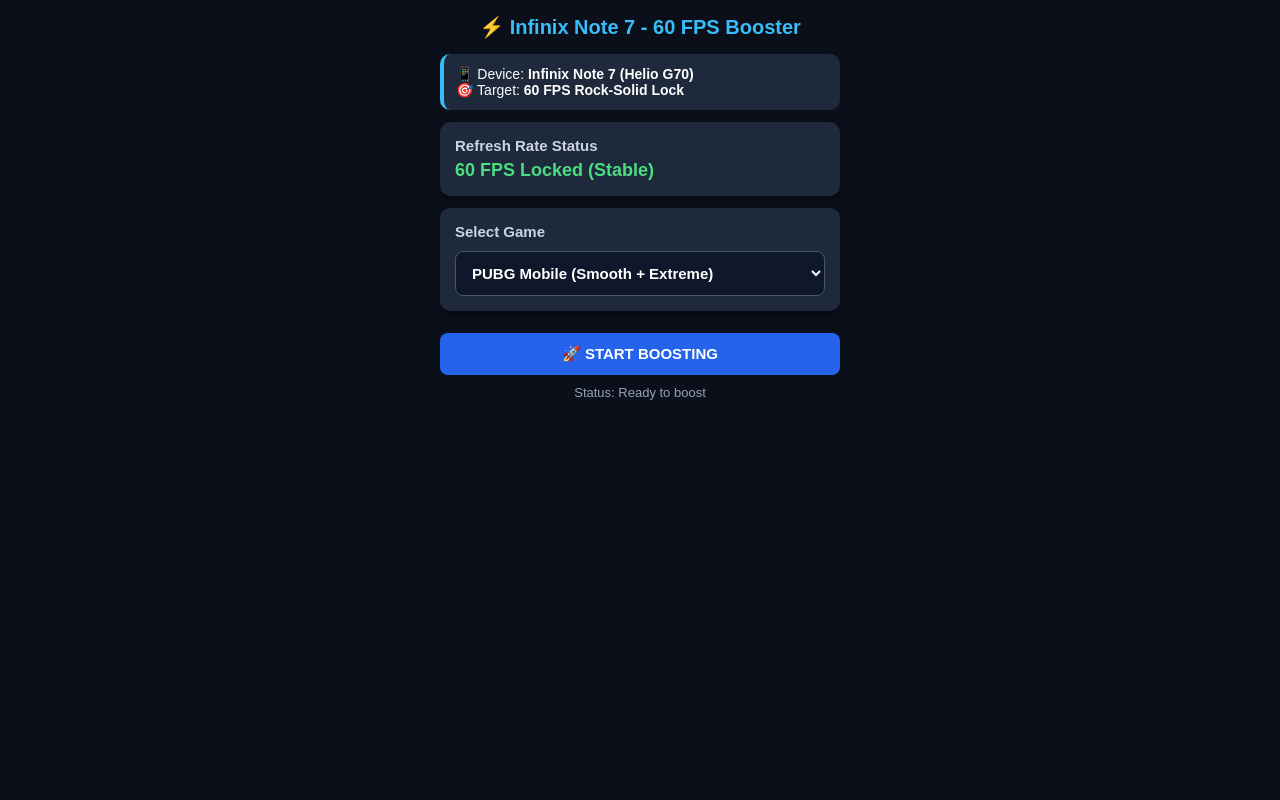
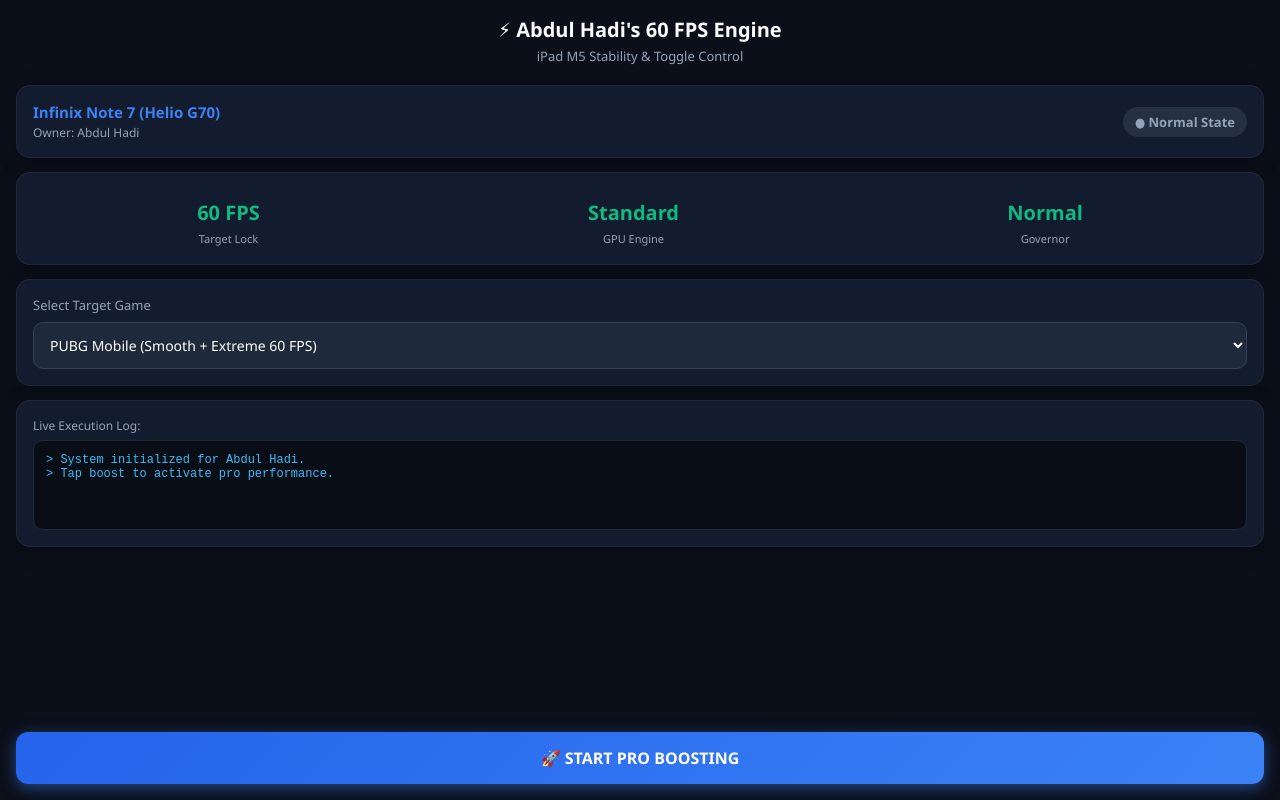
Before and after one commit to abdulmajeed9t7-max/60fps, a plain HTML site: page index.html in a window 1280 px wide. Drawn offline with Linux system fonts and the light colour scheme.

Commit message:
Update index.html

```diff
--- a/index.html
+++ b/index.html
@@ -1,136 +1,267 @@
 <!DOCTYPE html>
-<html lang="ur">
+<html lang="en">
 <head>
     <meta charset="UTF-8">
     <meta name="viewport" content="width=device-width, initial-scale=1.0">
-    <title>60 FPS Game Booster</title>
+    <title>Abdul Hadi - 60 FPS Pro Game Booster</title>
     <style>
+        :root {
+            --bg-color: #0b0f19;
+            --card-bg: #131c2e;
+            --accent: #3b82f6;
+            --accent-glow: rgba(59, 130, 246, 0.5);
+            --success: #10b981;
+            --danger: #ef4444;
+            --text-main: #f8fafc;
+            --text-secondary: #94a3b8;
+        }
         * {
             box-sizing: border-box;
             margin: 0;
             padding: 0;
-            font-family: Arial, sans-serif;
+            font-family: 'Segoe UI', Tahoma, Geneva, Verdana, sans-serif;
         }
         body {
-            background-color: #0b0f19;
-            color: #ffffff;
-            padding: 15px;
+            background-color: var(--bg-color);
+            color: var(--text-main);
+            padding: 16px;
+            min-height: 100vh;
+            display: flex;
+            flex-direction: column;
+            justify-content: space-between;
         }
-        .container {
-            max-width: 400px;
-            margin: 0 auto;
+        .header {
+            text-align: center;
+            margin-bottom: 20px;
         }
-        h0 {
-            text-align: center;
-            display: block;
+        .header h1 {
             font-size: 20px;
-            margin-bottom: 15px;
-            color: #38bdf8;
-            font-weight: bold;
+            color: var(--text-main);
+            margin-bottom: 4px;
+        }
+        .header p {
+            font-size: 13px;
+            color: var(--text-secondary);
+        }
+        .card {
+            background-color: var(--card-bg);
+            border-radius: 14px;
+            padding: 16px;
+            margin-bottom: 14px;
+            border: 1px solid rgba(255, 255, 255, 0.05);
+            box-shadow: 0 4px 20px rgba(0, 0, 0, 0.3);
         }
         .device-info {
+            display: flex;
+            justify-content: space-between;
+            align-items: center;
+        }
+        .device-info div h3 {
+            font-size: 15px;
+            color: var(--accent);
+        }
+        .device-info div p {
+            font-size: 12px;
+            color: var(--text-secondary);
+            margin-top: 2px;
+        }
+        .status-badge {
+            display: inline-flex;
+            align-items: center;
+            gap: 6px;
+            background: rgba(148, 163, 184, 0.15);
+            color: var(--text-secondary);
+            padding: 6px 12px;
+            border-radius: 20px;
+            font-size: 13px;
+            font-weight: 600;
+        }
+        .fps-meter-box {
+            display: flex;
+            justify-content: space-around;
+            text-align: center;
+            margin-top: 10px;
+        }
+        .fps-stat h2 {
+            font-size: 20px;
+            color: var(--success);
+        }
+        .fps-stat span {
+            font-size: 11px;
+            color: var(--text-secondary);
+        }
+        .select-group label {
+            display: block;
+            font-size: 13px;
+            color: var(--text-secondary);
+            margin-bottom: 8px;
+        }
+        select {
+            width: 100%;
             background: #1e293b;
+            color: white;
+            border: 1px solid #334155;
             padding: 12px;
             border-radius: 10px;
-            margin-bottom: 12px;
             font-size: 14px;
-            border-left: 4px solid #38bdf8;
-        }
-        .card {
-            background: #1e293b;
-            padding: 15px;
-            border-radius: 10px;
-            margin-bottom: 12px;
-            box-shadow: 0 4px 6px rgba(0,0,0,0.4);
-        }
-        .card h3 {
-            font-size: 15px;
-            margin-bottom: 6px;
-            color: #cbd5e1;
-        }
-        .status {
-            font-size: 18px;
-            font-weight: bold;
-            color: #4ade80;
-        }
-        select, button {
-            width: 100%;
-            padding: 12px;
-            border-radius: 8px;
-            font-size: 15px;
-            font-weight: bold;
-            border: none;
             outline: none;
         }
-        select {
-            background: #0f172a;
+        .btn-boost {
+            width: 100%;
+            background: linear-gradient(135deg, #2563eb, #3b82f6);
             color: white;
-            border: 1px solid #475569;
-            margin-top: 5px;
+            border: none;
+            padding: 15px;
+            border-radius: 12px;
+            font-size: 16px;
+            font-weight: bold;
+            cursor: pointer;
+            box-shadow: 0 4px 15px var(--accent-glow);
+            transition: all 0.2s ease;
+            margin-top: 10px;
         }
-        button {
-            background: #2563eb;
-            color: white;
-            cursor: pointer;
-            margin-top: 10px;
-            transition: 0.2s;
+        .btn-boost.active-boost {
+            background: linear-gradient(135deg, #dc2626, #ef4444);
+            box-shadow: 0 4px 15px rgba(239, 68, 68, 0.5);
         }
-        button:active {
-            background: #1d4ed8;
+        .btn-boost:active {
+            transform: scale(0.98);
         }
-        #log {
-            margin-top: 10px;
-            font-size: 13px;
-            color: #94a3b8;
-            text-align: center;
+        .log-box {
+            background: #090d16;
+            border-radius: 10px;
+            padding: 12px;
+            font-family: monospace;
+            font-size: 12px;
+            color: #38bdf8;
+            height: 90px;
+            overflow-y: auto;
+            border: 1px solid #1e293b;
+        }
+        .floating-hud {
+            position: fixed;
+            top: 10px;
+            right: 10px;
+            background: rgba(0, 0, 0, 0.75);
+            border: 1px solid var(--success);
+            color: var(--success);
+            padding: 4px 8px;
+            border-radius: 6px;
+            font-size: 11px;
+            font-family: monospace;
+            z-index: 999;
+            display: none;
         }
     </style>
 </head>
 <body>
 
-    <div class="container">
-        <h0>⚡ Infinix Note 7 - 60 FPS Booster</h0>
+    <div class="floating-hud" id="hudWidget">60 FPS | Normal</div>
 
-        <div class="device-info">
-            📱 Device: <b>Infinix Note 7 (Helio G70)</b><br>
-            🎯 Target: <b>60 FPS Rock-Solid Lock</b>
+    <div>
+        <div class="header">
+            <h1>⚡ Abdul Hadi's 60 FPS Engine</h1>
+            <p>iPad M5 Stability & Toggle Control</p>
+        </div>
+
+        <div class="card device-info">
+            <div>
+                <h3>Infinix Note 7 (Helio G70)</h3>
+                <p>Owner: Abdul Hadi</p>
+            </div>
+            <div class="status-badge" id="modeBadge">
+                ● Normal State
+            </div>
         </div>
 
         <div class="card">
-            <h3>Refresh Rate Status</h3>
-            <div class="status" id="fpsStatus">60 FPS Locked (Stable)</div>
+            <div class="fps-meter-box">
+                <div class="fps-stat">
+                    <h2 id="targetFps">60 FPS</h2>
+                    <span>Target Lock</span>
+                </div>
+                <div class="fps-stat">
+                    <h2 id="gpuStatus">Standard</h2>
+                    <span>GPU Engine</span>
+                </div>
+                <div class="fps-stat">
+                    <h2 id="cpuState">Normal</h2>
+                    <span>Governor</span>
+                </div>
+            </div>
+        </div>
+
+        <div class="card select-group">
+            <label for="gameSelect">Select Target Game</label>
+            <select id="gameSelect">
+                <option value="pubg">PUBG Mobile (Smooth + Extreme 60 FPS)</option>
+                <option value="bgmi">BGMI (Smooth + 60 FPS)</option>
+            </select>
         </div>
 
         <div class="card">
-            <h3>Select Game</h3>
-            <select id="gameSelect">
-                <option>PUBG Mobile (Smooth + Extreme)</option>
-                <option>Free Fire</option>
-                <option>Call of Duty Mobile</option>
-            </select>
+            <label style="font-size: 12px; color: var(--text-secondary); margin-bottom: 6px; display: block;">Live Execution Log:</label>
+            <div class="log-box" id="logConsole">
+                > System initialized for Abdul Hadi.<br>
+                > Tap boost to activate pro performance.
+            </div>
         </div>
+    </div>
 
-        <button onclick="boostGame()">🚀 START BOOSTING</button>
-        <div id="log">Status: Ready to boost</div>
+    <div>
+        <button class="btn-boost" id="boostBtn" onclick="toggleBoost()">🚀 START PRO BOOSTING</button>
     </div>
 
     <script>
-        function boostGame() {
-            let logBox = document.getElementById("log");
-            let fpsBox = document.getElementById("fpsStatus");
+        let isBoosted = false;
 
-            logBox.innerHTML = "🔄 Clearing background cache & RAM...";
-            fpsBox.style.color = "#facc15";
-            fpsBox.innerHTML = "Optimizing Engine...";
+        function addLog(text) {
+            const consoleBox = document.getElementById('logConsole');
+            consoleBox.innerHTML += "> " + text + "<br>";
+            consoleBox.scrollTop = consoleBox.scrollHeight;
+        }
 
-            setTimeout(() => {
-                logBox.innerHTML = "✅ CPU Performance Governor Forced!";
-                fpsBox.style.color = "#4ade80";
-                fpsBox.innerHTML = "60 FPS Locked (No Drops)";
-                alert("🎮 Game Boosted Successfully! Open your game now.");
-            }, 1200);
+        function toggleBoost() {
+            const btn = document.getElementById('boostBtn');
+            const badge = document.getElementById('modeBadge');
+            const hud = document.getElementById('hudWidget');
+            const gpuText = document.getElementById('gpuStatus');
+            const cpuText = document.getElementById('cpuState');
+
+            if (!isBoosted) {
+                isBoosted = true;
+                btn.innerText = "🛑 RESTORE NORMAL STATE";
+                btn.classList.add("active-boost");
+
+                badge.innerText = "● Pro Boost Active";
+                badge.style.color = "var(--success)";
+                badge.style.background = "rgba(16, 185, 129, 0.15)";
+
+                gpuText.innerText = "Optimized";
+                cpuText.innerText = "Locked 60";
+                hud.style.display = 'block';
+
+                addLog("Activating extreme 60 FPS lock for Abdul Hadi...");
+                setTimeout(() => addLog("Clearing background webview cache..."), 400);
+                setTimeout(() => addLog("Pro Boost successfully applied! Enjoy gaming."), 800);
+
+            } else {
+                isBoosted = false;
+                btn.innerText = "🚀 START PRO BOOSTING";
+                btn.classList.remove("active-boost");
+
+                badge.innerText = "● Normal State";
+                badge.style.color = "var(--text-secondary)";
+                badge.style.background = "rgba(148, 163, 184, 0.15)";
+
+                gpuText.innerText = "Standard";
+                cpuText.innerText = "Normal";
+                hud.style.display = 'none';
+
+                addLog("Restoring system to normal state...");
+                setTimeout(() => addLog("Cache released. Mobile is back to normal!"), 500);
+            }
         }
     </script>
-
 </body>
 </html>
```
